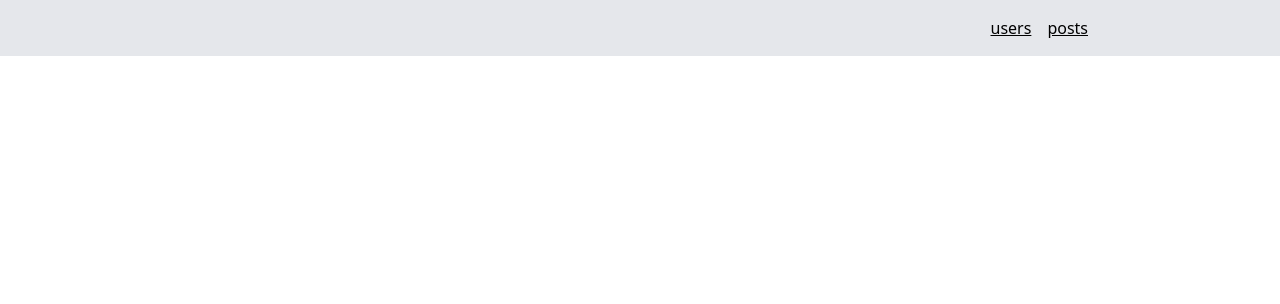
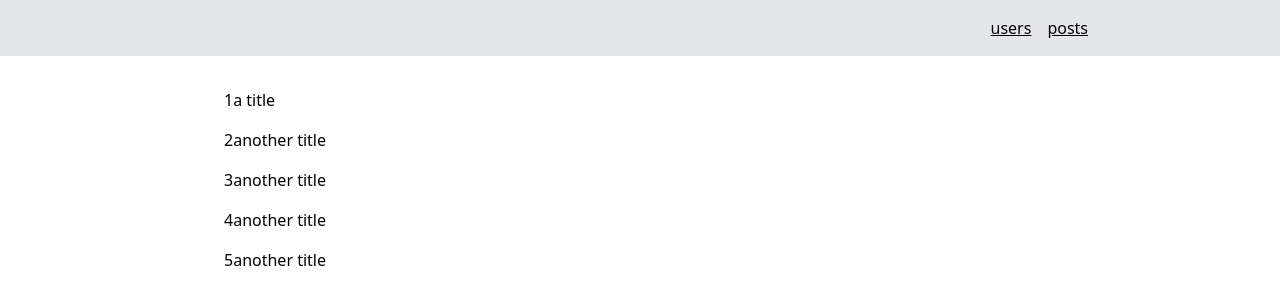
Before and after one commit to AlessxR/tanstack-query, a React (Vite) app: page /posts in a window 1280 px wide. Shown: the top 304 px of the page. Built offline with nearby package versions, Linux system fonts and the light colour scheme; data requests are answered from the project's data file.

Commit message:
add parallel queries when first query depend on second and more

```diff
--- a/src/components/PostsPage.tsx
+++ b/src/components/PostsPage.tsx
@@ -11,14 +11,26 @@ function getPosts() {
     return api.get<Post[]>('/posts').then((res) => res.data);
 }
 
+function getAuthData() {
+    return new Promise((resolve) => {
+        setTimeout(() => resolve({ userData: {} }), 1500);
+    });
+}
+
 export const PostsPage = () => {
     const isAuth = false;
+
+    const { data: userData } = useQuery({
+        queryKey: ['userData'],
+        queryFn: getAuthData,
+        retry: false,
+    });
 
     const { data: posts } = useQuery({
         queryKey: ['posts'],
         queryFn: getPosts,
         retry: false,
-        enabled: isAuth,
+        enabled: !!userData,
     });
 
     return (
```
